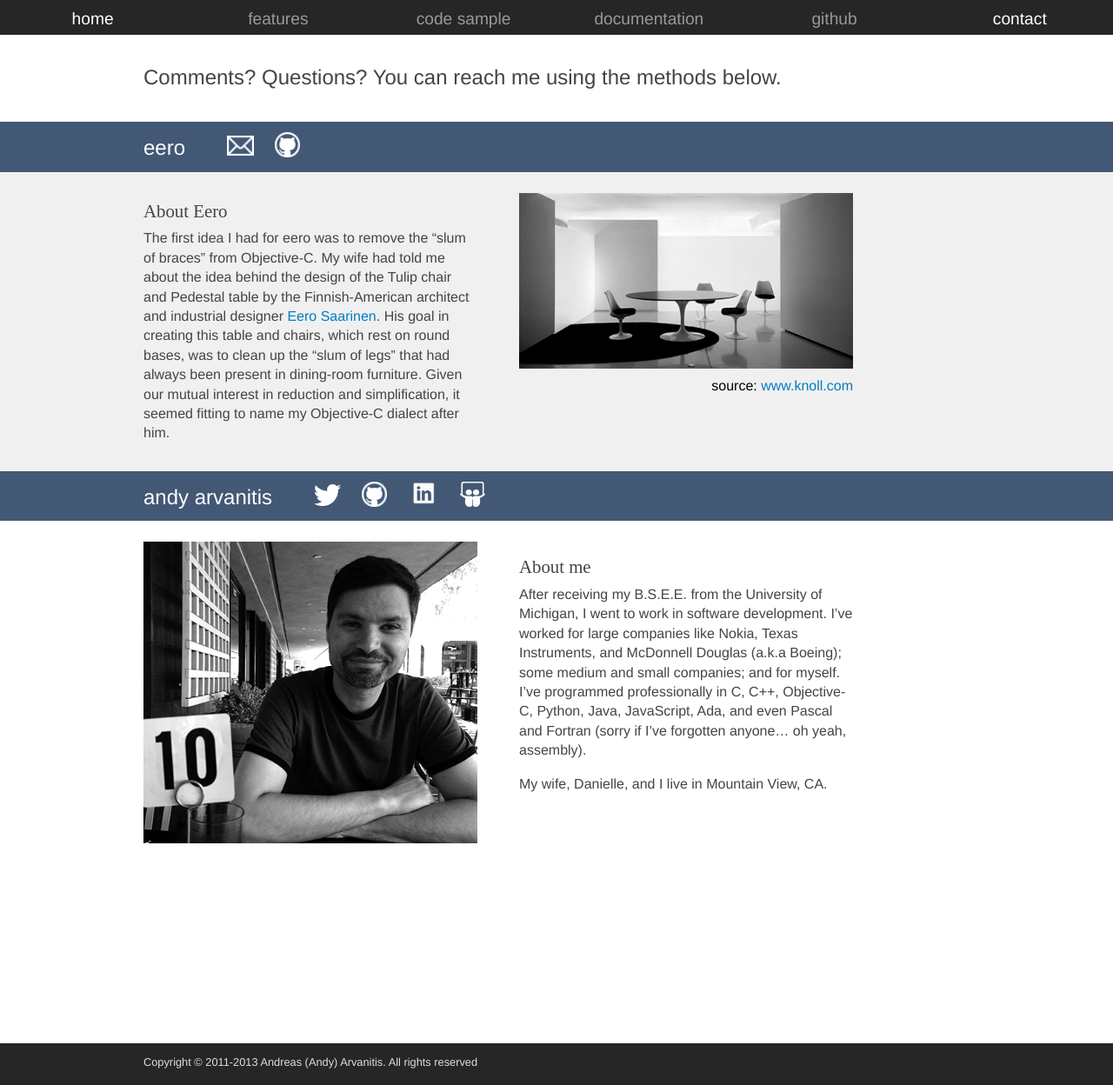
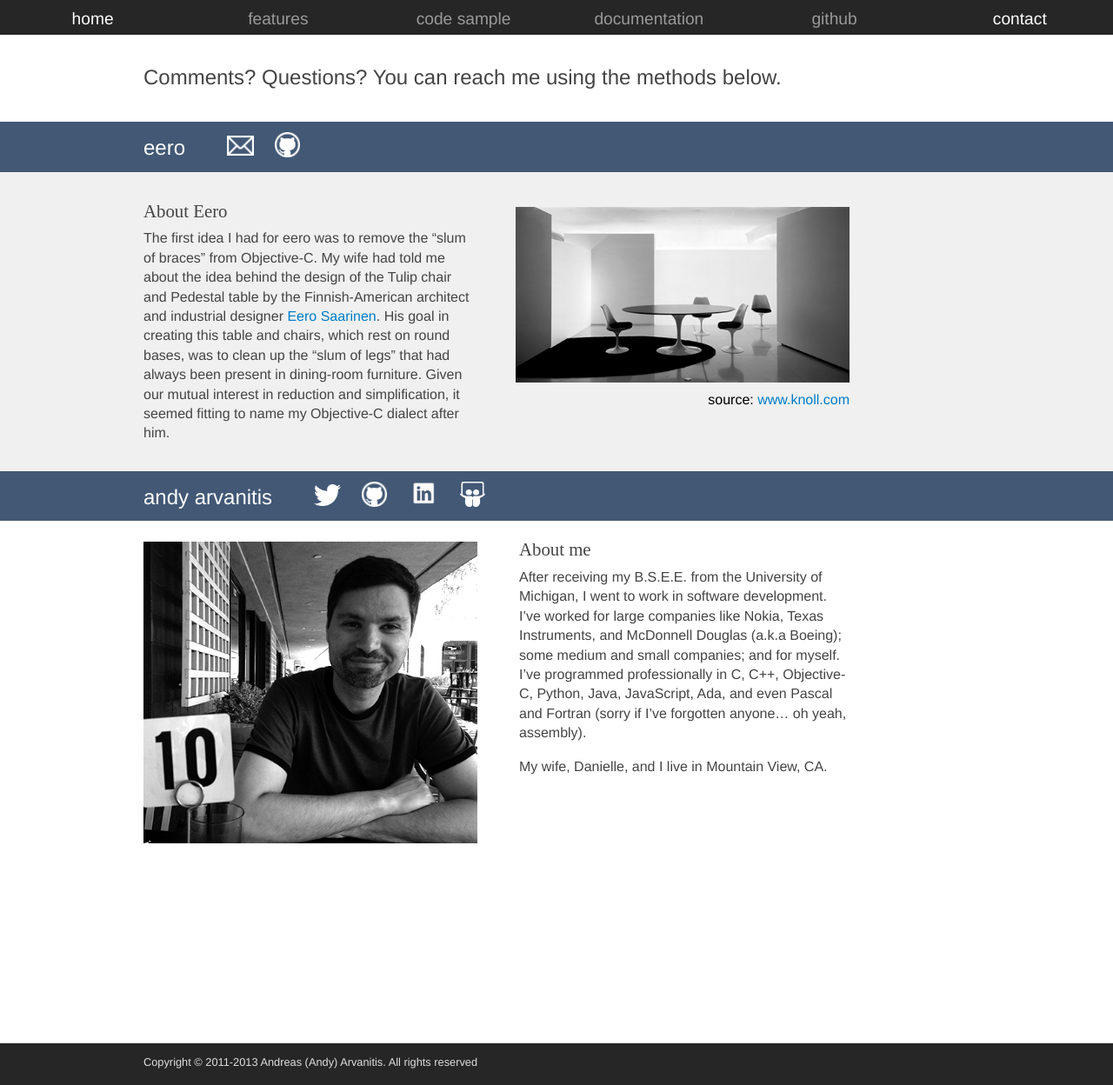
Before and after one commit to eerolanguage/eerolanguage.github.com, a Jekyll site: the page built from contact/index.html, in a window 1280 px wide and 1248 px high. Shown: the whole window at 87% size. Built offline with Jekyll 4.4.1, drawn with Linux system fonts in a browser that asks for light colours; some web fonts are replaced.

Commit message:
More iPad tweaks

```diff
--- a/css/default.css
+++ b/css/default.css
@@ -479,7 +479,7 @@
   margin-top: 1.5em;
   margin-right: 1.5em;
   width: 30%;
-  min-width: 15em;
+  min-width: 13em;
 /*  min-height: 9em; */
 }
 
@@ -815,12 +815,12 @@
   margin-top: 1.5em;
   padding-right: 3em;
   width: 40%;
-  min-width: 24em;
+  min-width: 22em;
 }
 
 #furniture {
   float: inherit;
-  margin-top: 1.5em;
+  margin-top: 40px;
   width: 24em;
 }
 
@@ -852,15 +852,15 @@
 #about_me {
   float: inherit;
   width: 24em;
-  min-width: 24em;
+  min-width: 22em;
   width: 40%;
-  margin-top: 2em;
+  margin-top: 12px;
   margin-bottom: 2em;
 }
 
 #my_pic {
   float: inherit;
-  margin-top: 1.5em;
+  margin-top: 24px;
   width: 24em;
   margin-bottom: 2em;
   padding-right: 3em;
@@ -993,7 +993,7 @@
   float: inherit;
   margin-top: 1.5em;
   margin-right: 1.5em;
-  width: 24em;
+  width: 23em;
 /*  min-width: 45%; */
   min-height: 9em;
 }
```
